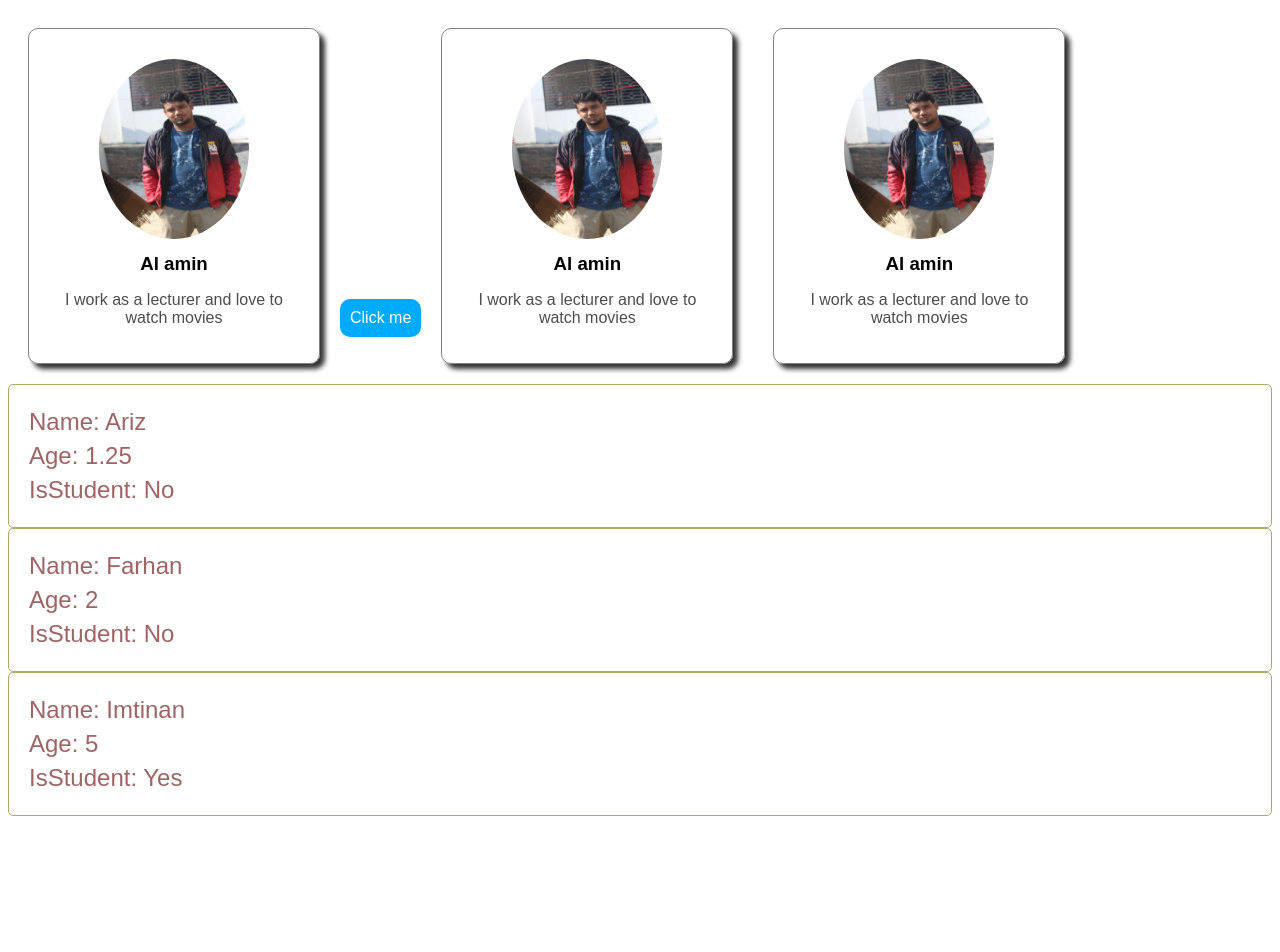
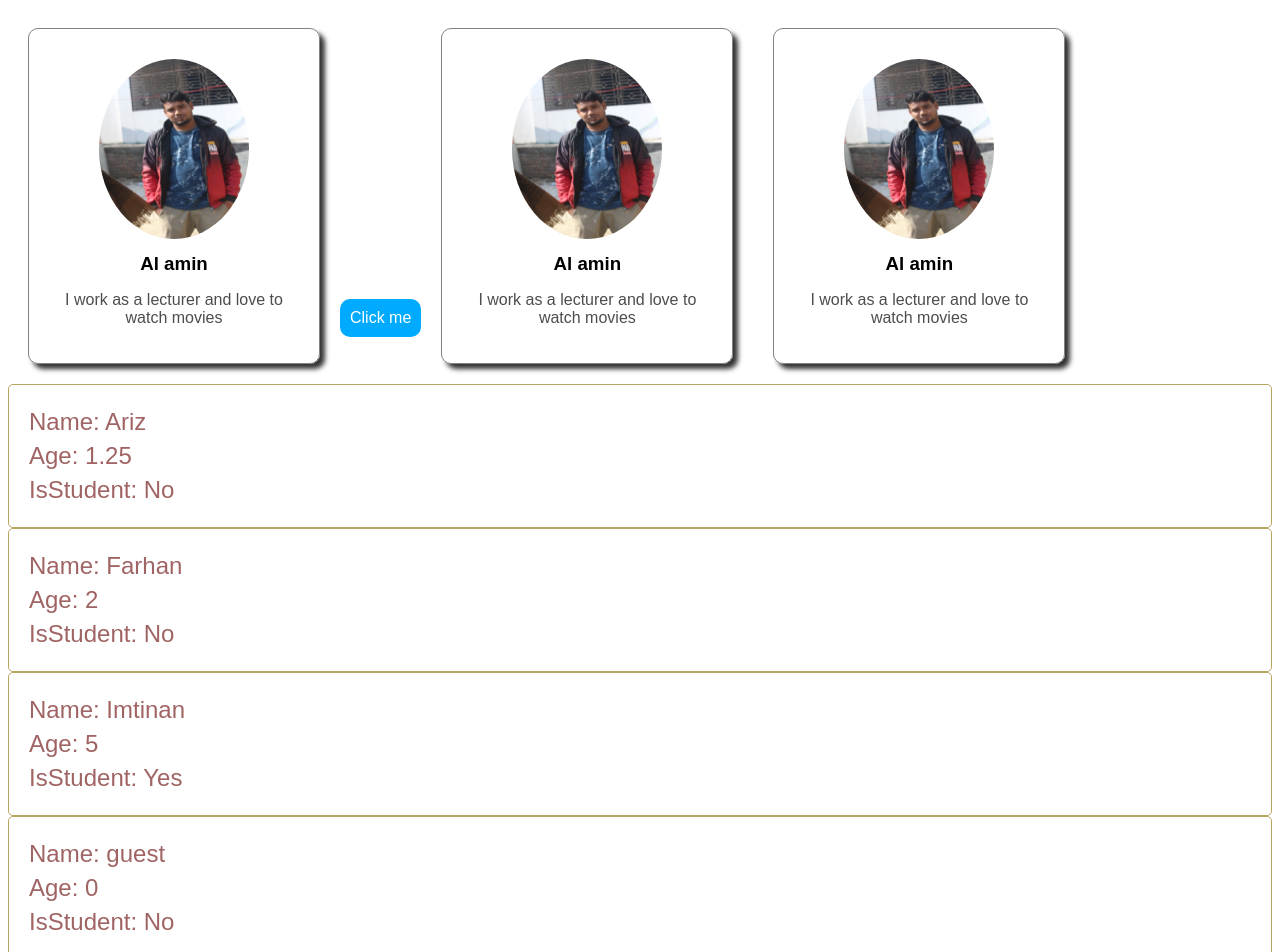
Before and after one commit to Alamin11/react-learning-, a React (Vite) app in the folder react-card/: page / in a window 1280 px wide. Shown: the top 952 px of the page. Before the commit the page ends 824 px from the top, so only its background shows below. Built offline with nearby package versions, Linux system fonts and the light colour scheme.

Commit message:
added default props and propsTypes

```diff
--- a/react-card/src/App.jsx
+++ b/react-card/src/App.jsx
@@ -9,9 +9,18 @@ function App() {
       <Button />
       <Card />
       <Card />
+
+      {/*
+      props = read only properties that are shared between components.
+      A parent component can send data to a child component
+      <Component key-value />
+      */}
+
       <Student name="Ariz" age={1.25} isStudent={false} />
       <Student name="Farhan" age={2} isStudent={false} />
       <Student name="Imtinan" age={5} isStudent={true} />
+      <Student />
+
     </>
   );
 }
--- a/react-card/src/StudentCard/Student.jsx
+++ b/react-card/src/StudentCard/Student.jsx
@@ -1,4 +1,7 @@
+
 import styles from './Student.module.css'
+import PropTypes from 'prop-types'
+
 function Student(props) {
     return (
         <div className={styles.student}>
@@ -9,4 +12,20 @@ function Student(props) {
     );
 
 }
+// propTypes = a mechanism that ensures that
+// the passed value is of the correct datatype.
+// Such as age:PropTypes.number
+Student.propTypes = {
+    name: PropTypes.string,
+    age: PropTypes.number,
+    isStudent: PropTypes.bool,
+}
+
+// defaultProps  = default values for props in case they are not passed from the parent Component.
+// Such as name = 'guest'
+Student.defaultProps = {
+    name: "guest",
+    age: 0,
+    isStudent: false,
+}
 export default Student
```
